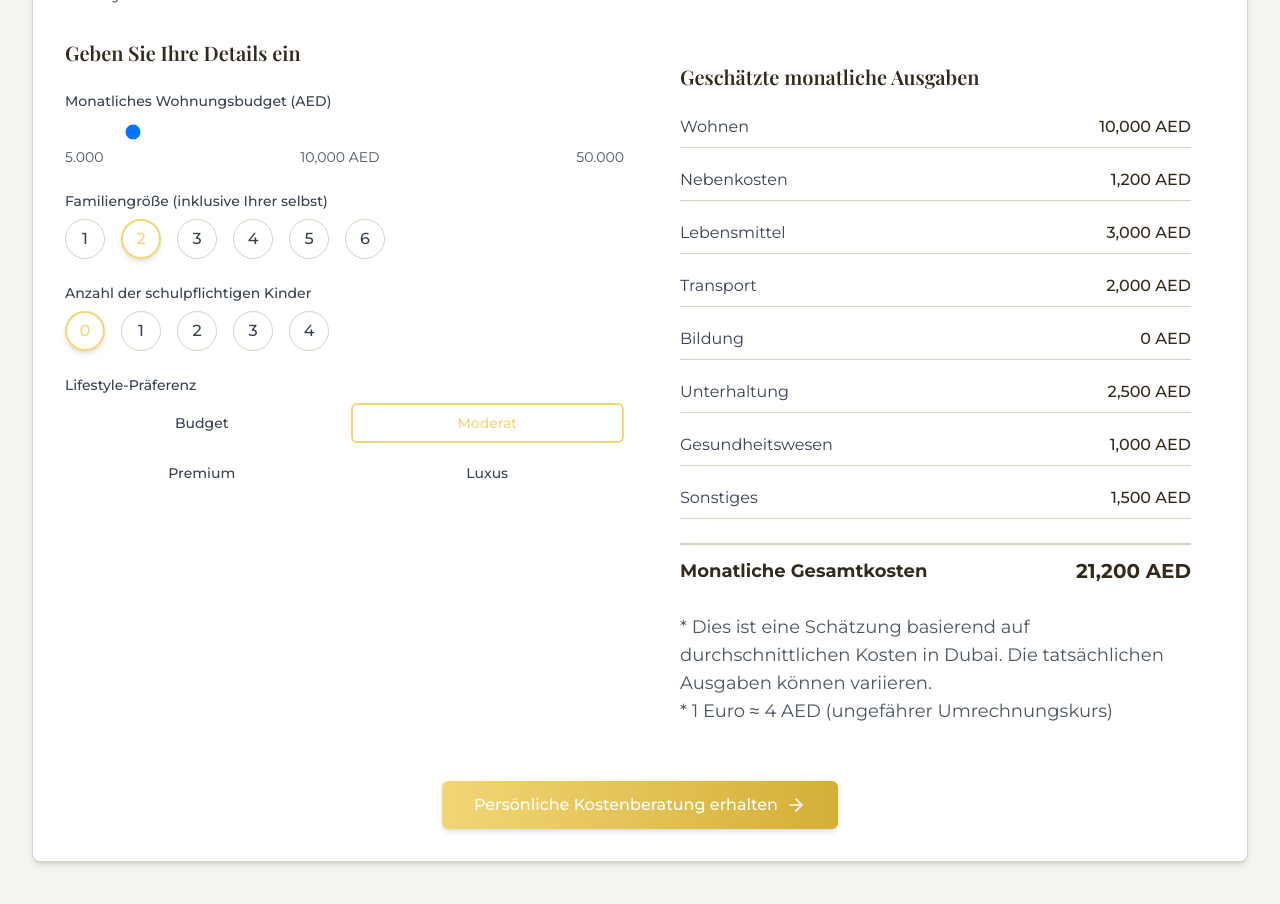
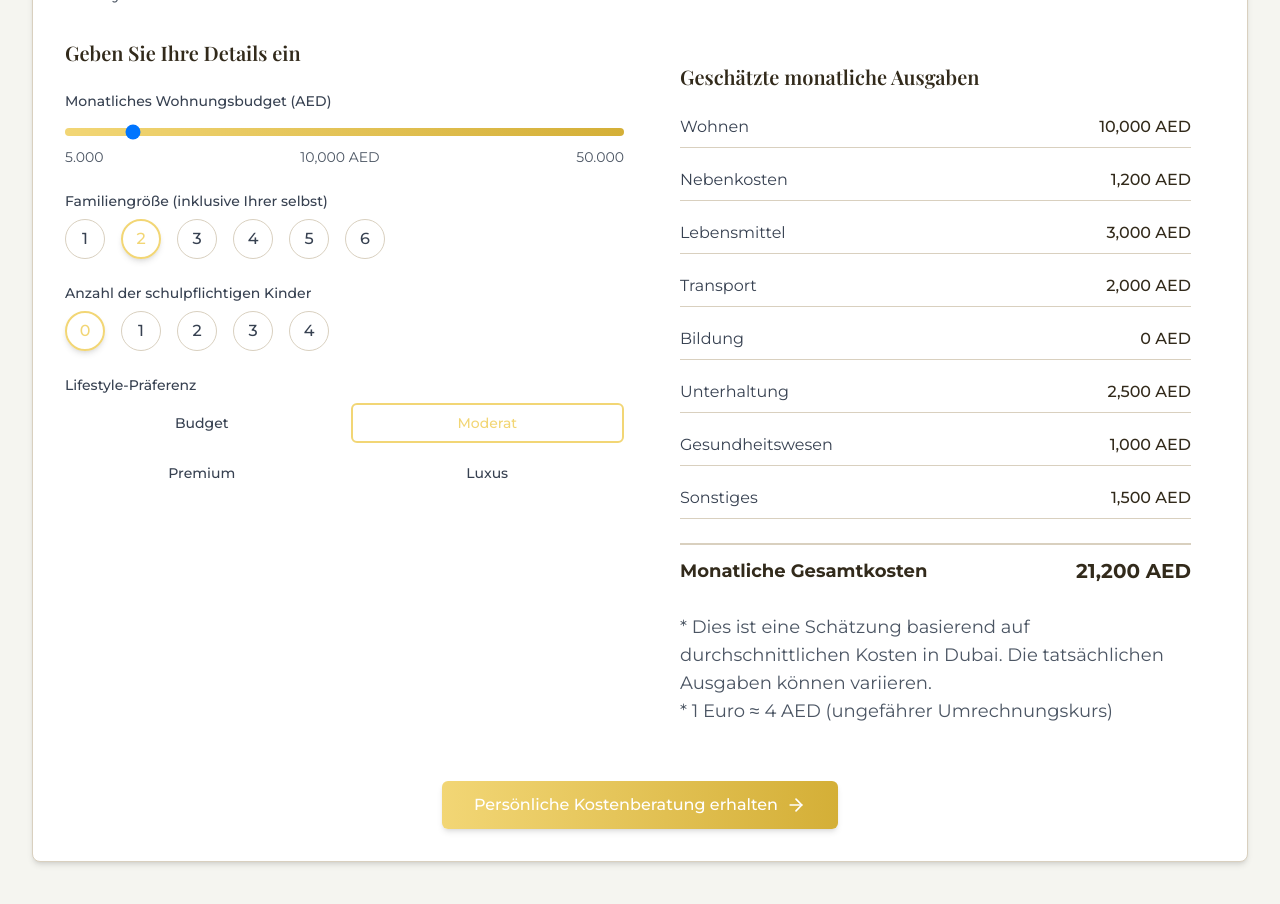
Before and after one commit to LepcsikMike/dubai-move-guide, a React (Vite) app: page /ressourcen in a window 1280 px wide. Shown: the part 2900-3804 px from the top of the page. Built offline with nearby package versions, Linux system fonts and the light colour scheme.

Commit message:
Fix: Apply gradient to slider track
Apply a gradient to the slider track in the input section.

```diff
--- a/src/pages/resources/calculator/InputSection.tsx
+++ b/src/pages/resources/calculator/InputSection.tsx
@@ -1,4 +1,3 @@
-
 import React from 'react';
 import { CalculatorInputs } from './costCalculations';
 
@@ -23,7 +22,7 @@ const InputSection: React.FC<InputSectionProps> = ({ inputs, onInputChange }) =>
           step="1000"
           value={inputs.housingBudget}
           onChange={(e) => onInputChange('housingBudget', parseInt(e.target.value))}
-          className="w-full h-2 bg-dubai-dark-sand/30 rounded-lg appearance-none cursor-pointer"
+          className="w-full h-2 bg-gradient-to-r from-brand-light-gold to-brand-gold rounded-lg appearance-none cursor-pointer"
         />
         <div className="flex justify-between text-sm text-gray-600 mt-1">
           <span>5.000</span>
```
